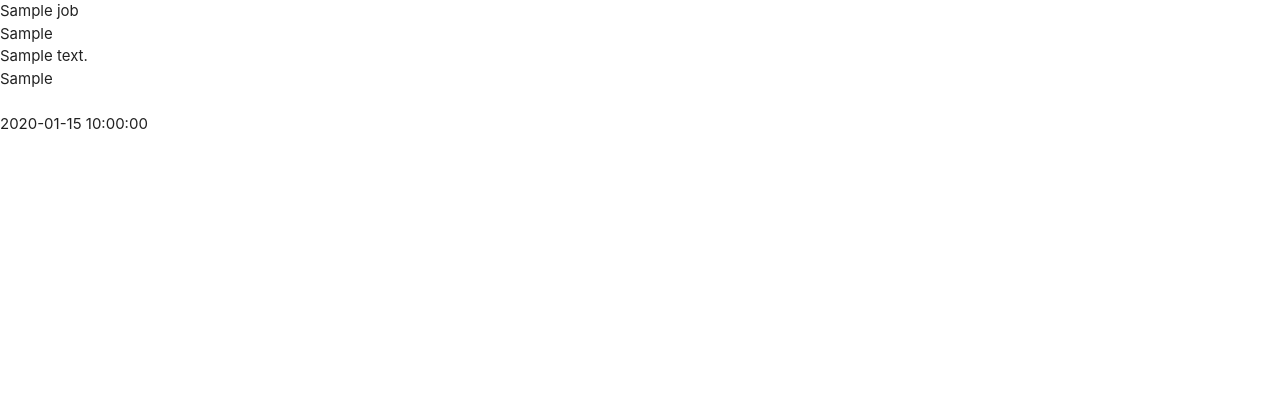
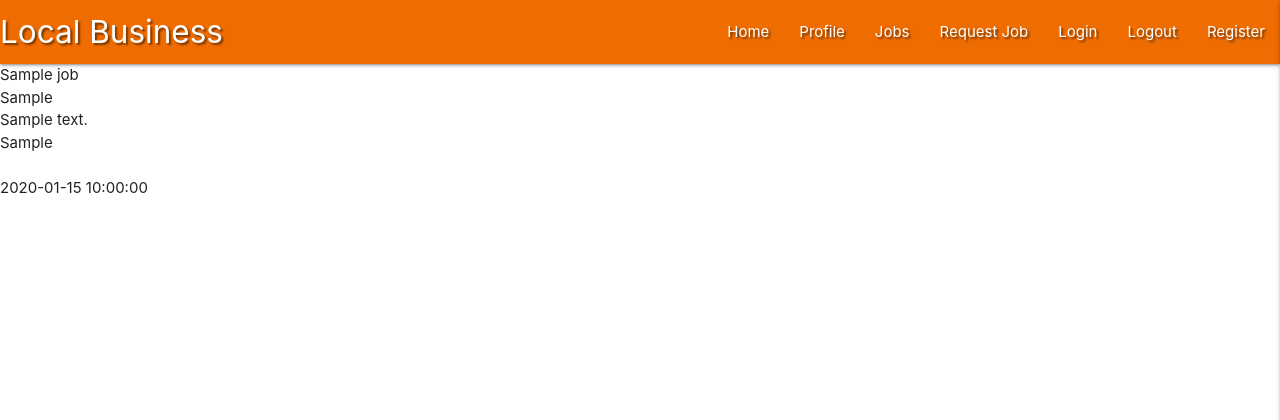
Before and after one commit to Code-Institute-Submissions/local-business-project-3, a Flask app: page / in a window 1280 px wide. Shown: the top 420 px of the page. Run offline with Flask 2, Linux system fonts and the light colour scheme; a database or web service that is not in the repository returns one stand-in record (values such as "Sample title"); some libraries are stand-ins or nearby versions.

Commit message:
Add Materialized Navbar and SideNav

```diff
--- a/static/css/style.css
+++ b/static/css/style.css
@@ -0,0 +1,3 @@
+.text-shadow {
+    text-shadow: 2px 2px 2px rgba(0, 0, 0, 0.5);
+}
--- a/static/js/script.js
+++ b/static/js/script.js
@@ -0,0 +1,3 @@
+$(document).ready(function(){
+    $(".sidenav").sidenav({edge: "right"});
+  });
--- a/templates/base.html
+++ b/templates/base.html
@@ -1,17 +1,54 @@
 <!DOCTYPE html>
 <html lang="en">
+
 <head>
     <meta charset="UTF-8">
     <meta name="viewport" content="width=device-width, initial-scale=1.0">
     <link rel="stylesheet" href="https://cdnjs.cloudflare.com/ajax/libs/font-awesome/5.15.1/css/all.min.css"
-        integrity="sha512-+4zCK9k+qNFUR5X+cKL9EIR+ZOhtIloNl9GIKS57V1MyNsYpYcUrUeQc9vNfzsWfV28IaLL3i96P9sdNyeRssA==" crossorigin="anonymous" type="text/css"/>
-    <link rel="stylesheet" href="https://cdnjs.cloudflare.com/ajax/libs/materialize/1.0.0/css/materialize.min.css" type="text/css">
+        integrity="sha512-+4zCK9k+qNFUR5X+cKL9EIR+ZOhtIloNl9GIKS57V1MyNsYpYcUrUeQc9vNfzsWfV28IaLL3i96P9sdNyeRssA=="
+        crossorigin="anonymous" type="text/css" />
+    <link rel="stylesheet" href="https://cdnjs.cloudflare.com/ajax/libs/materialize/1.0.0/css/materialize.min.css"
+        type="text/css">
     <link rel="stylesheet" href="{{ url_for('static', filename='css/style.css') }}" type="text/css">
     {% block styles %}
     {% endblock %}
     <title>Local Business</title>
 </head>
+
 <body>
+    <header>
+        <!--top navbar-->
+        <nav class="nav-extended text-shadow orange darken-3">
+            <div class="nav-wrapper">
+                <a href="{{ url_for('get_jobs') }}" class="brand-logo">Local Business</a>
+                <a href="#" data-target="mobile-demo" class="sidenav-trigger right"><i
+                        class="material-icons fas fa-bars"></i></a>
+                <ul class="right hide-on-med-and-down">
+                    <li><a href="{{ url_for('get_jobs') }}">Home</a></li>
+                    <li><a href="#">Profile</a></li>
+                    <li><a href="#">Jobs</a></li>
+                    <li><a href="#">Request Job</a></li>
+                    <li><a href="#">Login</a></li>
+                    <li><a href="#">Logout</a></li>
+                    <li><a href="#">Register</a></li>
+                </ul>
+            </div>
+        </nav>
+
+
+        <!--side navbar-->
+        <ul class="sidenav" id="mobile-demo">
+            <li><h4 class="center-align grey-text text-darken-3">Local Business</h4></li>
+            <li><a href="{{ url_for('get_jobs') }}">Home</a></li>
+            <li><a href="#">Profile</a></li>
+            <li><a href="#">Jobs</a></li>
+            <li><a href="#">Request Job</a></li>
+            <li><a href="#">Login</a></li>
+            <li><a href="#">Logout</a></li>
+            <li><a href="#">Register</a></li>
+        </ul>
+    </header>
+
     {% block content %}
     {% endblock %}
 
@@ -22,4 +59,5 @@
     {% block scripts %}
     {% endblock %}
 </body>
+
 </html>
```
